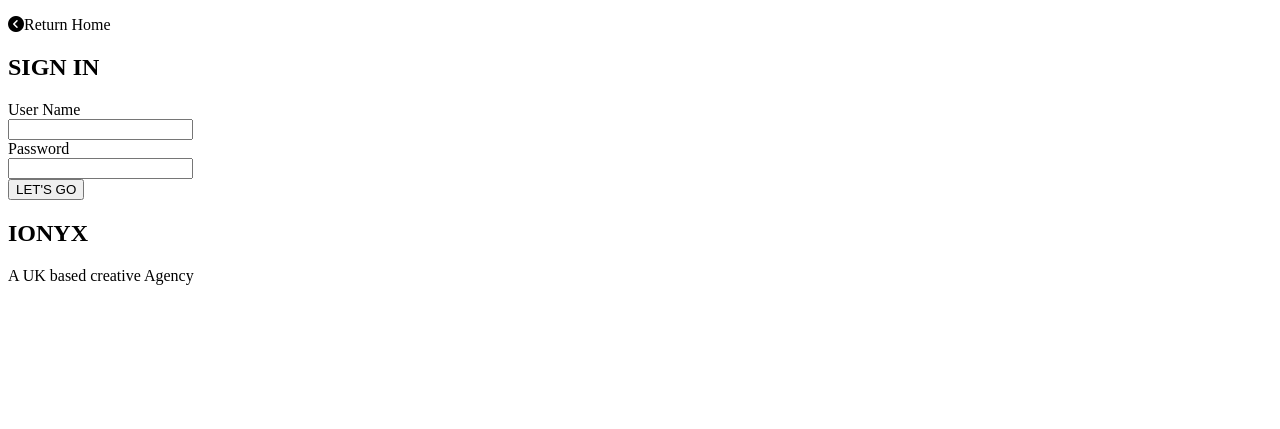
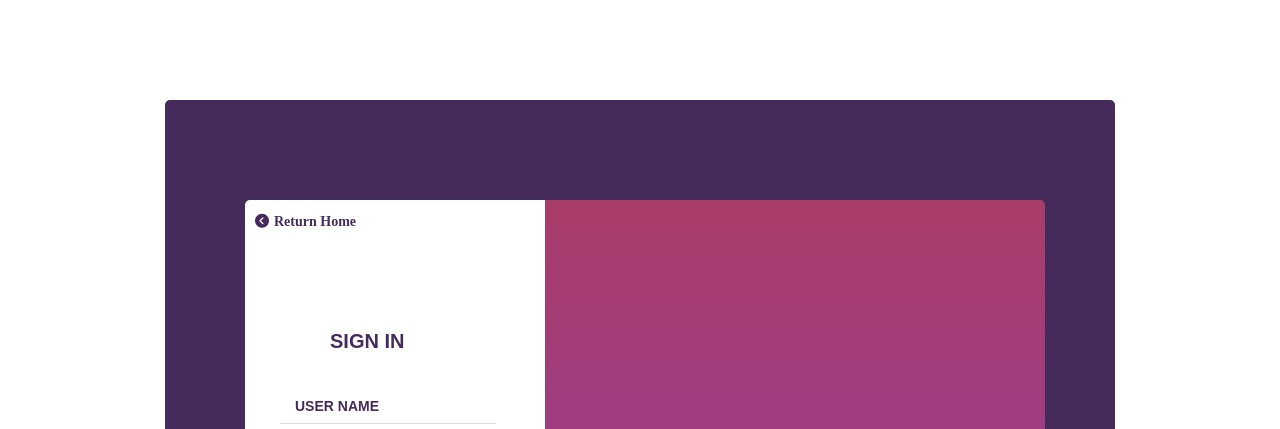
Before and after one commit to Lihazi/lihazi, a plain HTML site: page index.html in a window 1280 px wide. Shown: the top 429 px of the page. Drawn offline with Linux system fonts and the light colour scheme; some packages are replaced by stand-ins of ours.

Commit message:
Update index.html

```diff
--- a/index.html
+++ b/index.html
@@ -4,7 +4,7 @@
     <meta charset="UTF-8" />
     <meta name="viewport" content="width=device-width, initial-scale=1.0" />
     <title>Document</title>
-    <link rel="stylesheet" href="index3.css" />
+    <link rel="stylesheet" href="index.css" />
     <script
       src="https://kit.fontawesome.com/74f44d51c8.js"
       crossorigin="anonymous"
```
